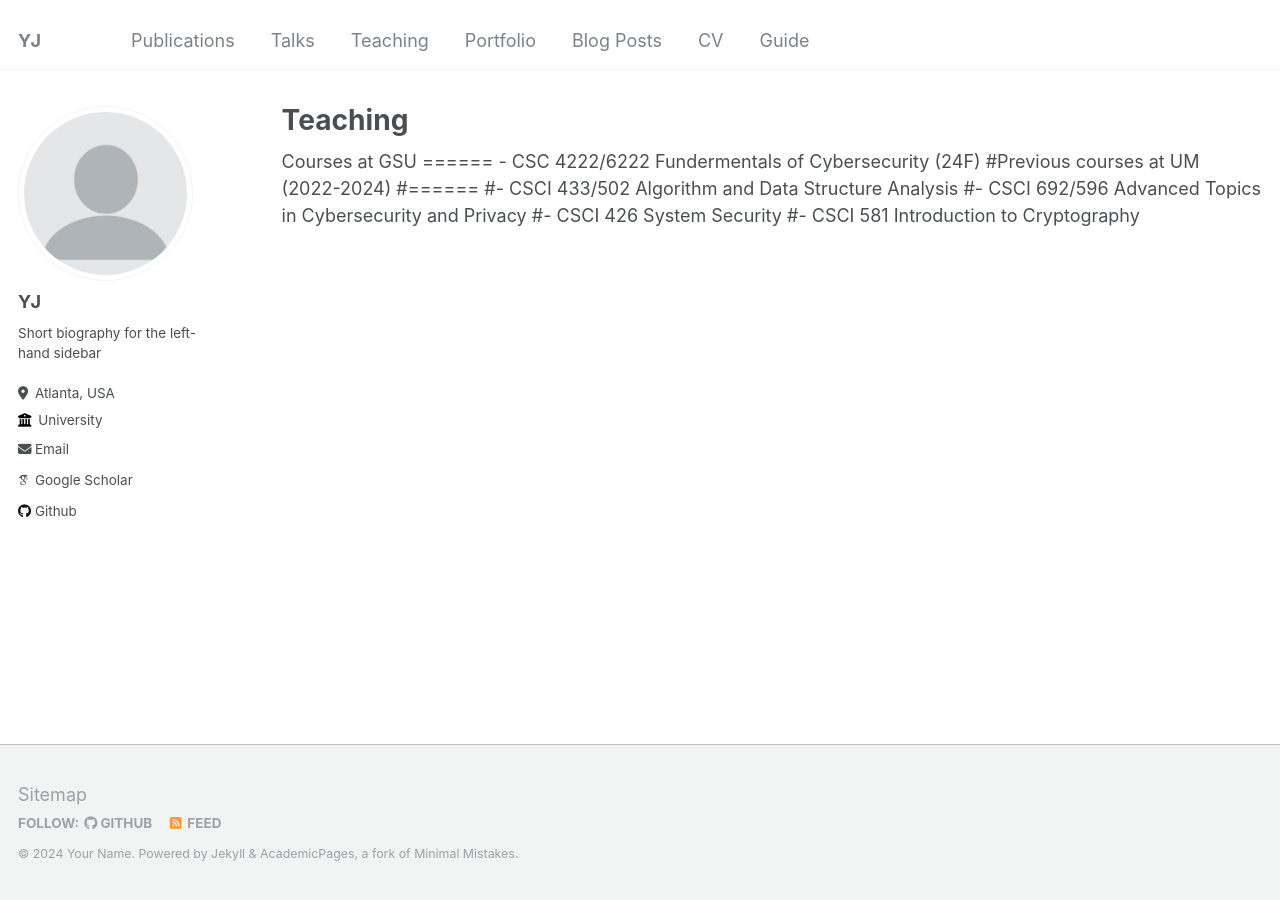
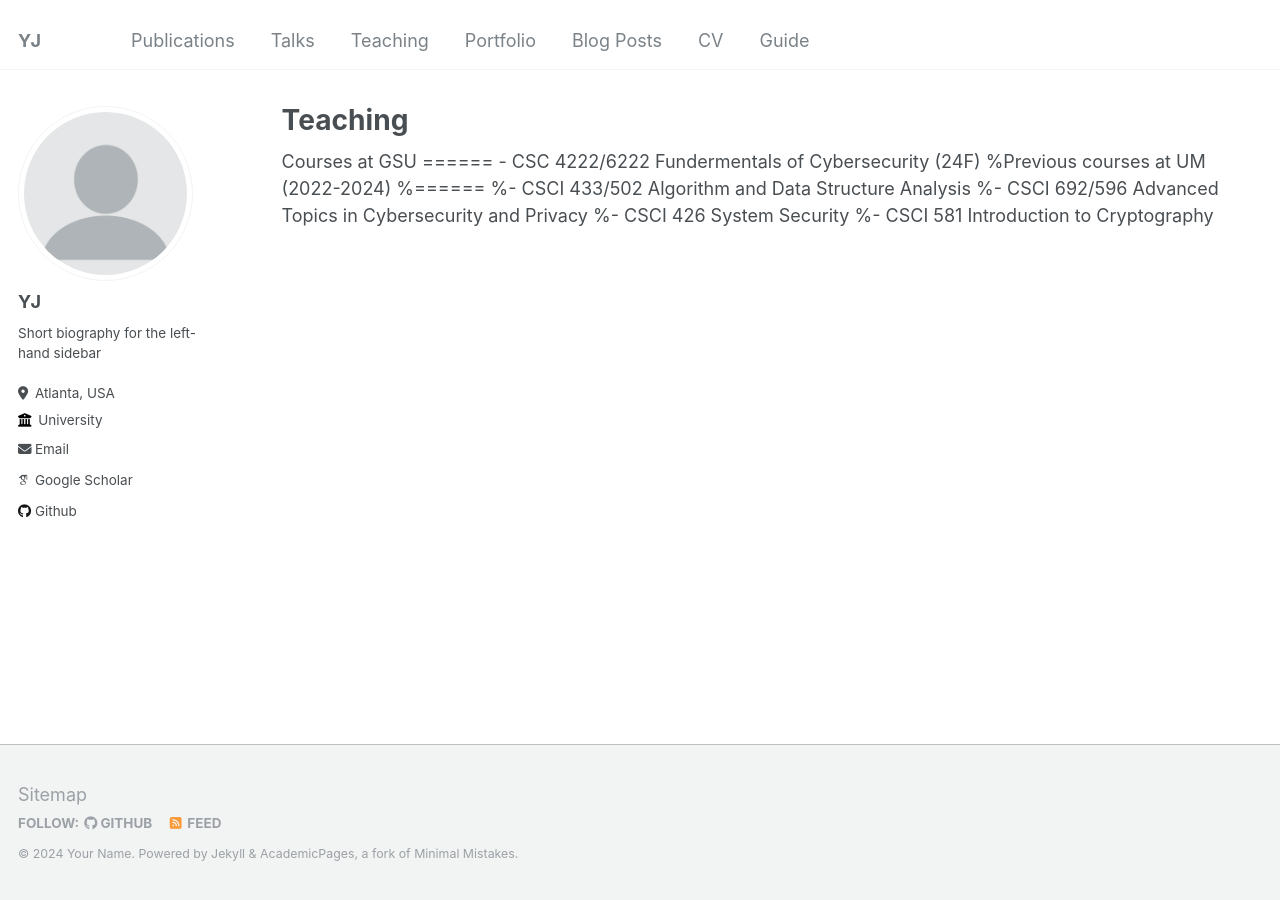
Before and after one commit to suhbrina-perry/suhbrina-perry.github.io, a Jekyll site: the page built from _pages/teaching.html, in a window 1280 px wide. Built offline with Jekyll 4.4.1, drawn with Linux system fonts in a browser that asks for light colours; some web fonts are replaced.

```diff
--- a/_pages/teaching.html
+++ b/_pages/teaching.html
@@ -12,9 +12,9 @@ Courses at GSU
 - CSC 4222/6222 Fundermentals of Cybersecurity (24F)
 
 
-#Previous courses at UM (2022-2024)
-#======
-#- CSCI 433/502 Algorithm and Data Structure Analysis
-#- CSCI 692/596 Advanced Topics in Cybersecurity and Privacy
-#- CSCI 426 System Security
-#- CSCI 581 Introduction to Cryptography
+%Previous courses at UM (2022-2024)
+%======
+%- CSCI 433/502 Algorithm and Data Structure Analysis
+%- CSCI 692/596 Advanced Topics in Cybersecurity and Privacy
+%- CSCI 426 System Security
+%- CSCI 581 Introduction to Cryptography
```
